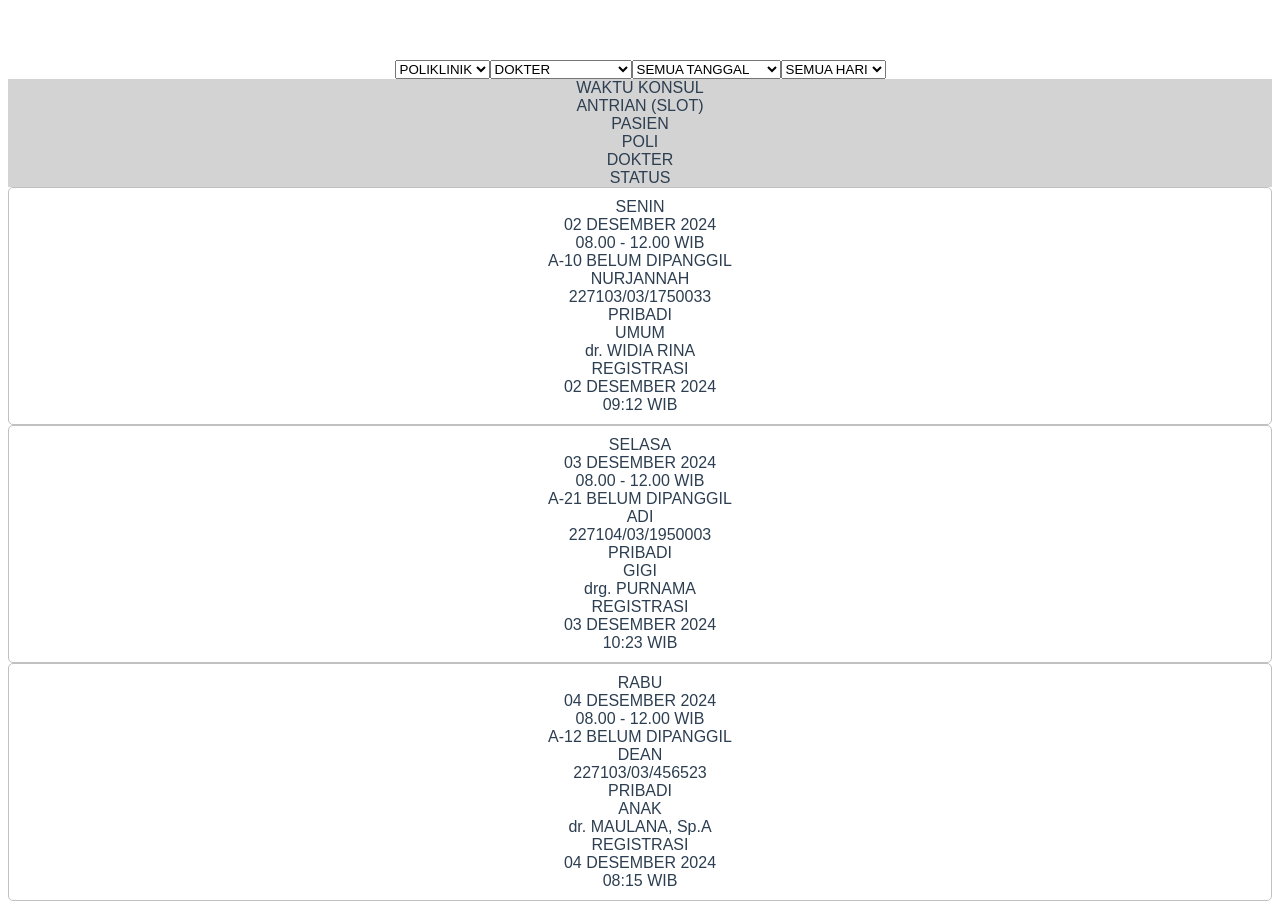
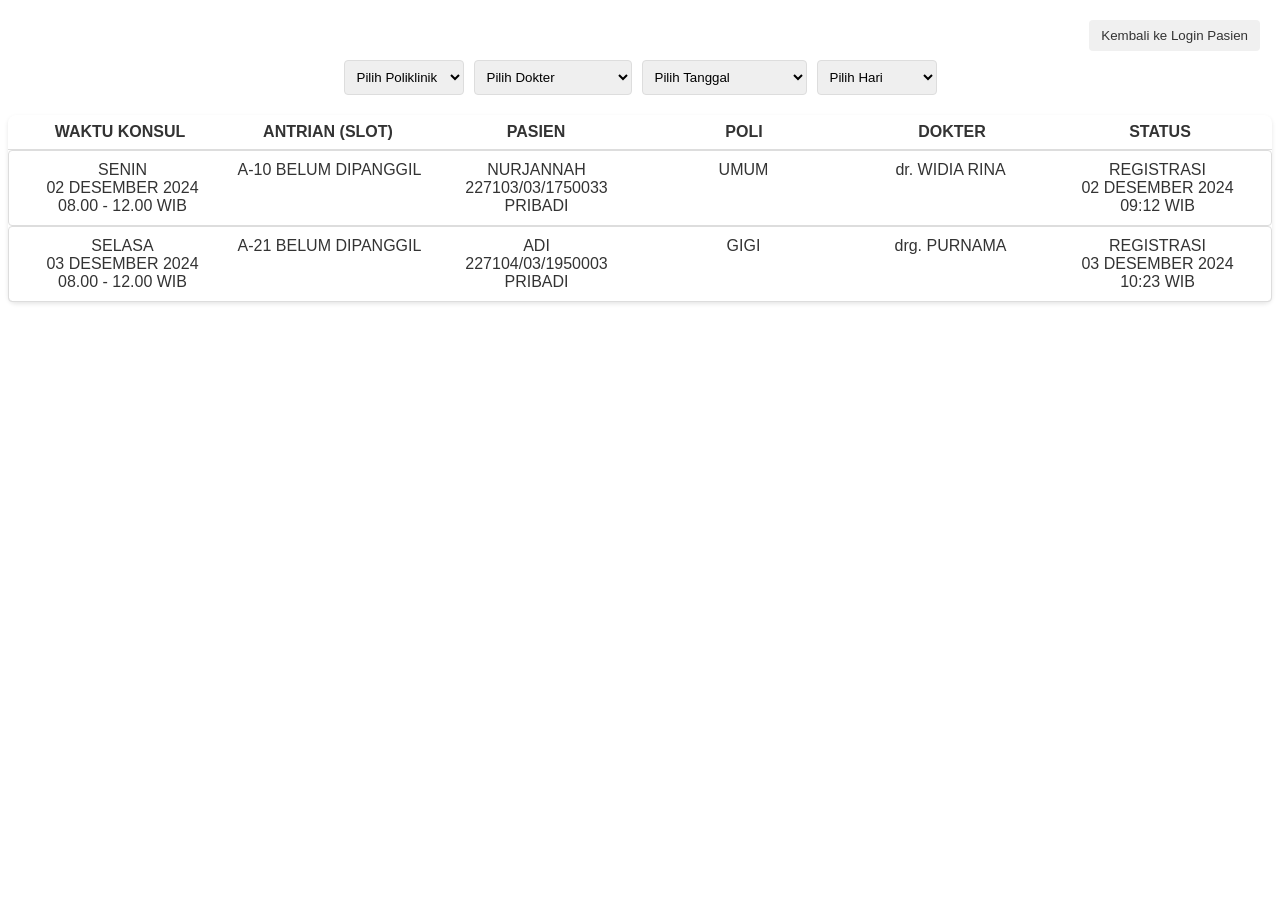
Before and after one commit to darisadam/CapstoneProjectUT, a Vue app in the folder aplikasi-antrian-klinik/: page /antrian-poliklinik in a window 1280 px wide. After the commit the page ends 800 px from the top, so only its background shows below. Built offline with nearby package versions, Linux system fonts and the light colour scheme.

Commit message:
revamp ui

```diff
--- a/aplikasi-antrian-klinik/src/components/Desktop/AntrianPoliklinik.vue
+++ b/aplikasi-antrian-klinik/src/components/Desktop/AntrianPoliklinik.vue
@@ -1,74 +1,92 @@
 <template>
-    <div class="medical-interface p-4 bg-green-700 min-h-screen">
+  <div class="medical-interface p-6 bg-blue-600 min-h-screen">
+    <!-- Top Right Navigation Button -->
+    <button
+      class="back-to-login"
+      @click="navigateToLogin"
+    >
+      Kembali ke Login Pasien
+    </button>
+
     <!-- Filter Section -->
-      <div class="grid grid-cols-2 gap-4 mb-6">
-        <!-- Clinic Dropdown -->
-        <select class="p-2 bg-gray-100 rounded" v-model="selectedClinic">
-          <option value="">POLIKLINIK</option>
+    <div class="filter-section">
+      <div class="filter-bar">
+        <select
+          class="filter-dropdown"
+          v-model="selectedClinic"
+        >
+          <option value="">Pilih Poliklinik</option>
           <option v-for="clinic in clinics" :key="clinic" :value="clinic">
             {{ clinic }}
           </option>
         </select>
 
-        <!-- Doctor Dropdown -->
-        <select class="p-2 bg-gray-100 rounded" v-model="selectedDoctor">
-          <option value="">DOKTER</option>
+        <select
+          class="filter-dropdown"
+          v-model="selectedDoctor"
+        >
+          <option value="">Pilih Dokter</option>
           <option v-for="doctor in doctors" :key="doctor" :value="doctor">
             {{ doctor }}
           </option>
         </select>
 
-        <!-- Date Dropdown -->
-        <select class="p-2 bg-gray-100 rounded" v-model="selectedDate">
-          <option value="">SEMUA TANGGAL</option>
+        <select
+          class="filter-dropdown"
+          v-model="selectedDate"
+        >
+          <option value="">Pilih Tanggal</option>
           <option v-for="date in dates" :key="date" :value="date">
             {{ date }}
           </option>
         </select>
 
-        <!-- Day Dropdown -->
-        <select class="p-2 bg-gray-100 rounded" v-model="selectedDay">
-          <option value="">SEMUA HARI</option>
+        <select
+          class="filter-dropdown"
+          v-model="selectedDay"
+        >
+          <option value="">Pilih Hari</option>
           <option v-for="day in days" :key="day" :value="day">
             {{ day }}
           </option>
         </select>
       </div>
-
-      <!-- Appointment Table -->
-      <div class="bg-green-100 rounded-lg p-4">
-        <div class="grid grid-cols-6 gap-2 mb-4 font-bold header-row">
-          <div class="p-2">WAKTU KONSUL</div>
-          <div class="p-2">ANTRIAN (SLOT)</div>
-          <div class="p-2">PASIEN</div>
-          <div class="p-2">POLI</div>
-          <div class="p-2">DOKTER</div>
-          <div class="p-2">STATUS</div>
     </div>
 
-        <!-- Loop over filtered appointments -->
+    <!-- Appointments Section -->
+    <div class="appointment-section">
+      <div class="appointment-table-header">
+        <div>WAKTU KONSUL</div>
+        <div>ANTRIAN (SLOT)</div>
+        <div>PASIEN</div>
+        <div>POLI</div>
+        <div>DOKTER</div>
+        <div>STATUS</div>
+      </div>
+      <div class="appointment-table-content">
         <div
           v-for="appointment in filteredAppointments"
           :key="appointment.id"
-          class="grid grid-cols-6 gap-2 mb-2 appointment-row"
+          class="appointment-row"
         >
-          <div class="p-2">
+          <div>
             {{ appointment.day }}<br />
             {{ appointment.date }}<br />
             {{ appointment.time }}
           </div>
-          <div class="p-2">{{ appointment.queue }}</div>
-          <div class="p-2">
+          <div>{{ appointment.queue }}</div>
+          <div>
             {{ appointment.patientName }}<br />
             {{ appointment.patientId }}<br />
             {{ appointment.insuranceStatus }}
           </div>
-          <div class="p-2">{{ appointment.department }}</div>
-          <div class="p-2">{{ appointment.doctor }}</div>
-          <div class="p-2">
+          <div>{{ appointment.department }}</div>
+          <div>{{ appointment.doctor }}</div>
+          <div>
             {{ appointment.status }}<br />
             {{ appointment.registrationDate }}<br />
             {{ appointment.registrationTime }}
+          </div>
         </div>
       </div>
     </div>
@@ -85,12 +103,7 @@
       selectedDay: '',
       clinics: ['UMUM', 'GIGI', 'ANAK'],
       doctors: ['dr. WIDIA RINA', 'drg. PURNAMA', 'dr. MAULANA, Sp.A'],
-        dates: [
-          '01 DESEMBER 2024',
-          '02 DESEMBER 2024',
-          '03 DESEMBER 2024',
-          '04 DESEMBER 2024',
-        ],
+      dates: ['01 DESEMBER 2024', '02 DESEMBER 2024', '03 DESEMBER 2024'],
       days: ['SENIN', 'SELASA', 'RABU', 'KAMIS', 'JUMAT'],
       appointments: [
         {
@@ -123,82 +136,105 @@
           registrationDate: '03 DESEMBER 2024',
           registrationTime: '10:23 WIB',
         },
-          {
-            id: 3,
-            day: 'RABU',
-            date: '04 DESEMBER 2024',
-            time: '08.00 - 12.00 WIB',
-            queue: 'A-12\nBELUM DIPANGGIL',
-            patientName: 'DEAN',
-            patientId: '227103/03/456523',
-            insuranceStatus: 'PRIBADI',
-            department: 'ANAK',
-            doctor: 'dr. MAULANA, Sp.A',
-            status: 'REGISTRASI',
-            registrationDate: '04 DESEMBER 2024',
-            registrationTime: '08:15 WIB',
-          },
       ],
     };
   },
   computed: {
-      /**
-       * Dynamically filters appointments based on user selections.
-       */
     filteredAppointments() {
       let filtered = [...this.appointments];
-
       if (this.selectedClinic) {
-          filtered = filtered.filter(
-            (app) => app.department === this.selectedClinic
-          );
+        filtered = filtered.filter(app => app.department === this.selectedClinic);
       }
       if (this.selectedDoctor) {
-          filtered = filtered.filter(
-            (app) => app.doctor === this.selectedDoctor
-          );
+        filtered = filtered.filter(app => app.doctor === this.selectedDoctor);
       }
       if (this.selectedDate) {
-          filtered = filtered.filter(
-            (app) => app.date === this.selectedDate
-          );
+        filtered = filtered.filter(app => app.date === this.selectedDate);
       }
       if (this.selectedDay) {
-          filtered = filtered.filter(
-            (app) => app.day === this.selectedDay
-          );
+        filtered = filtered.filter(app => app.day === this.selectedDay);
       }
-
       return filtered;
+    },
+  },
+  methods: {
+    navigateToLogin() {
+      alert('Navigating to Login');
     },
   },
 };
 </script>
 
 <style scoped>
-  /* General container setup */
+/* General */
 .medical-interface {
   font-family: Arial, sans-serif;
+  color: #fff;
 }
 
-  /* Table Header Row */
-  .header-row {
-    background-color: #d3d3d3;
+/* Button */
+.back-to-login {
+  position: absolute;
+  top: 20px;
+  right: 20px;
+  padding: 8px 12px;
+  border-radius: 4px;
+  background-color: #f0f0f0;
+  border: none;
+  cursor: pointer;
+  color: #333;
+}
+
+/* Filter UI */
+.filter-section {
+  margin-bottom: 20px;
+}
+
+.filter-bar {
+  display: flex;
+  gap: 10px;
+  justify-content: center;
+  flex-wrap: wrap;
+}
+
+.filter-dropdown {
+  padding: 8px;
+  border: 1px solid #ddd;
+  border-radius: 4px;
+  min-width: 120px;
+}
+
+/* Appointment Section */
+.appointment-section {
+  background: #ffffff;
+  color: #333;
+  border-radius: 8px;
+  box-shadow: 0 2px 4px rgba(0, 0, 0, 0.1);
+}
+
+.appointment-table-header,
+.appointment-row {
+  display: grid;
+  grid-template-columns: repeat(6, 1fr);
+  padding: 8px;
+  border-bottom: 1px solid #ddd;
   text-align: center;
 }
 
-  /* Table Appointment Row */
-  .appointment-row {
-    border: 1px solid #c0c0c0;
-    background-color: white;
-    padding: 10px;
-    border-radius: 5px;
+.appointment-table-header {
+  font-weight: bold;
 }
 
-  /* Adjust UI responsiveness */
+.appointment-row {
+  padding: 10px;
+  border-radius: 4px;
+  border: 1px solid #ddd;
+}
+
+/* Responsiveness */
 @media (max-width: 768px) {
-    .grid {
-      grid-template-columns: repeat(auto-fit, minmax(120px, 1fr));
+  .filter-dropdown {
+    min-width: 100%;
   }
 }
 </style>
--- a/aplikasi-antrian-klinik/src/components/Desktop/LoginKlinik.vue
+++ b/aplikasi-antrian-klinik/src/components/Desktop/LoginKlinik.vue
@@ -1,5 +1,8 @@
 <template>
     <div class="login-container">
+      <!-- Back to Login Pasien Button placed at the top right corner of the screen -->
+      <button @click="navigateToLoginPasien" class="back-button">Kembali ke Login Pasien</button>
+
       <div class="login-wrapper">
         <!-- Title -->
         <h1 class="login-title">Login</h1>
@@ -11,18 +14,7 @@
             <input
               v-model="formData.username"
               type="text"
-              placeholder="Nama Pengguna"
-              class="form-input"
-              required
-            />
-          </div>
-
-          <!-- Email Field -->
-          <div class="form-group">
-            <input
-              v-model="formData.email"
-              type="email"
-              placeholder="Email"
+              placeholder="Username"
               class="form-input"
               required
             />
@@ -41,9 +33,7 @@
 
           <!-- Submit Button -->
           <div class="form-action">
-            <button type="submit" class="form-button">
-              Login
-            </button>
+            <button type="submit" class="form-button">Login</button>
           </div>
         </form>
       </div>
@@ -51,36 +41,49 @@
   </template>
 
   <script>
-  import { ref } from 'vue';
+  import { ref } from "vue";
+  import { useRouter } from "vue-router";
 
   export default {
-    name: 'LoginKlinik',
+    name: "LoginKlinik",
     setup() {
+      const router = useRouter();
       const formData = ref({
         username: '',
-        email: '',
         password: '',
       });
 
       const handleSubmit = () => {
-        if (!formData.value.username || !formData.value.email || !formData.value.password) {
-          alert('Harap isi semua bidang!');
-          return;
+        if (formData.value.username && formData.value.password) {
+          console.log("Navigating to AntrianPoliklinik.vue");
+          router.push({ name: 'AntrianPoliklinik' });
+        } else {
+          alert("Harap isi semua bidang!");
         }
-        console.log('Form submitted:', formData.value);
-        // Add your login logic here
+      };
+
+      const navigateToLoginPasien = () => {
+        router.push({ name: 'LoginPasien' });
       };
 
       return {
         formData,
         handleSubmit,
+        navigateToLoginPasien,
       };
     },
   };
   </script>
 
   <style scoped>
-  /* Container Styles */
+  /* General Reset */
+  * {
+    margin: 0;
+    padding: 0;
+    box-sizing: border-box;
+  }
+
+  /* Login Container */
   .login-container {
     background-color: #166534; /* Dark Green */
     min-height: 100vh;
@@ -88,9 +91,29 @@
     align-items: center;
     justify-content: center;
     padding: 20px;
+    position: relative; /* To position the top-right button */
   }
 
-  /* Wrapper Styles */
+  /* Back to Login Pasien Button */
+  .back-button {
+    position: absolute; /* Fixed position */
+    top: 15px;
+    right: 15px;
+    background-color: #f3f3f3;
+    color: #1a1a1a;
+    padding: 8px 12px;
+    font-size: 14px;
+    border: none;
+    border-radius: 4px;
+    cursor: pointer;
+    transition: background-color 0.2s ease;
+  }
+
+  .back-button:hover {
+    background-color: #e2e2e2;
+  }
+
+  /* Login Wrapper */
   .login-wrapper {
     background-color: #bbf7d0; /* Light Green */
     padding: 40px;
@@ -100,7 +123,7 @@
     box-shadow: 0 4px 12px rgba(0, 0, 0, 0.15);
   }
 
-  /* Title Styles */
+  /* Title */
   .login-title {
     color: #1a1a1a;
     font-size: 28px;
@@ -109,7 +132,7 @@
     margin-bottom: 20px;
   }
 
-  /* Form Styles */
+  /* Form */
   .form-container {
     display: flex;
     flex-direction: column;
@@ -127,27 +150,21 @@
     border-radius: 6px;
     background-color: #f3f3f3;
     font-size: 16px;
-    transition: box-shadow 0.2s;
   }
 
   .form-input:focus {
     outline: none;
-    box-shadow: 0 0 0 3px rgba(72, 187, 120, 0.5); /* Focus ring */
+    box-shadow: 0 0 0 3px rgba(72, 187, 120, 0.5);
   }
 
-  .form-input::placeholder {
-    color: #666;
-    font-size: 14px;
-  }
-
-  /* Button Styles */
+  /* Submit Button */
   .form-action {
     display: flex;
     justify-content: center;
   }
 
   .form-button {
-    background-color: #f3f3f3; /* Light Gray */
+    background-color: #f3f3f3;
     color: #1a1a1a;
     padding: 12px 20px;
     font-size: 16px;
@@ -155,15 +172,27 @@
     border: none;
     border-radius: 6px;
     cursor: pointer;
-    transition: background-color 0.2s, transform 0.2s;
+    transition: background-color 0.2s ease, transform 0.2s ease;
   }
 
   .form-button:hover {
-    background-color: #e2e2e2; /* Slightly darker gray */
+    background-color: #e2e2e2;
     transform: translateY(-2px);
   }
 
-  .form-button:active {
-    transform: translateY(0);
+  /* Responsive Design */
+  @media (max-width: 768px) {
+    .login-wrapper {
+      padding: 30px;
+    }
+  }
+
+  @media (max-width: 480px) {
+    .login-wrapper {
+      padding: 20px;
+    }
+    .login-title {
+      font-size: 24px;
+    }
   }
   </style>
```
Also changed, not shown: aplikasi-antrian-klinik/src/components/Mobile/CekAntrianKlinik.vue (+58 -16 lines). Lines whose indentation alone changed are shown as unchanged.
